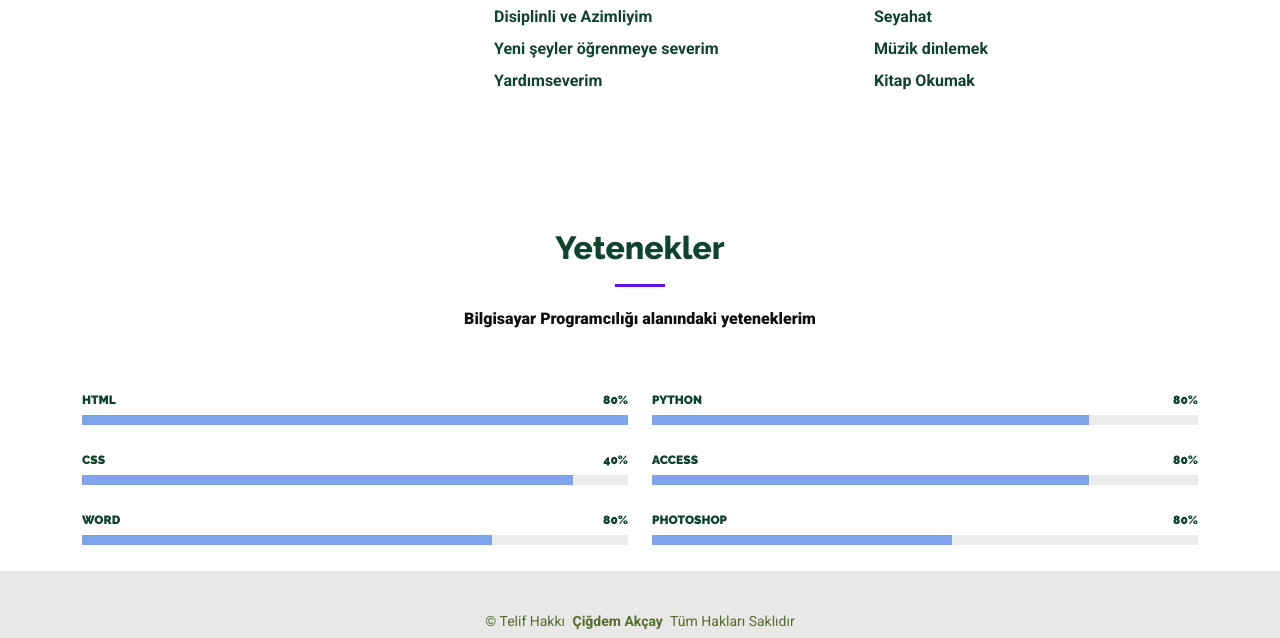
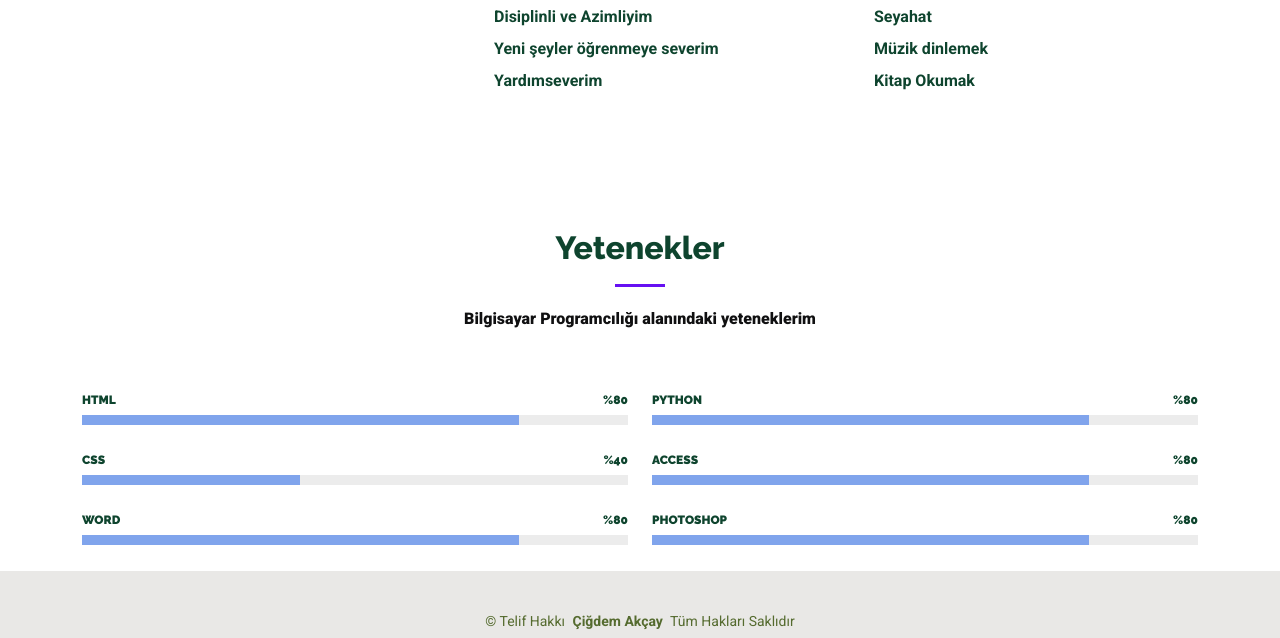
Before and after one commit to cancigdem/web_projem, a plain HTML site: page hakkimda_turkce.html in a window 1280 px wide. Shown: the part 813-1451 px from the top of the page. Drawn offline with Linux system fonts and the light colour scheme.

Commit message:
yetenekler kısmı düzenlendi

```diff
--- a/hakkimda_turkce.html
+++ b/hakkimda_turkce.html
@@ -156,23 +156,23 @@
           <div class="col-lg-6">
 
             <div class="progress">
-              <span class="skill"><span style="color: #0e442e;"><b>HTML</b></span> <i class="val"><b style="color: #0e442e;">80%</b></i></span>
+              <span class="skill"><span style="color: #0e442e;"><b>HTML</b></span> <i class="val"><b style="color: #0e442e;">%80</b></i></span>
               <div class="progress-bar-wrap">
-                <div class="progress-bar" role="progressbar" aria-valuenow="100" aria-valuemin="0" aria-valuemax="100"></div>
+                <div class="progress-bar" role="progressbar" aria-valuenow="80" aria-valuemin="0" aria-valuemax="100"></div>
               </div>
             </div><!-- End Skills Item -->
 
             <div class="progress">
-              <span class="skill"><span style="color: #0e442e;"><b>CSS</b></span> <i class="val"><b style="color: #0e442e;">40%</b></i></span>
+              <span class="skill"><span style="color: #0e442e;"><b>CSS</b></span> <i class="val"><b style="color: #0e442e;">%40</b></i></span>
               <div class="progress-bar-wrap">
-                <div class="progress-bar" role="progressbar" aria-valuenow="90" aria-valuemin="0" aria-valuemax="100"></div>
+                <div class="progress-bar" role="progressbar" aria-valuenow="40" aria-valuemin="0" aria-valuemax="100"></div>
               </div>
             </div><!-- End Skills Item -->
 
             <div class="progress">
-              <span class="skill"><span style="color: #0e442e;"><b>Word</b></span> <i class="val"><b style="color: #0e442e;">80%</b></i></span>
+              <span class="skill"><span style="color: #0e442e;"><b>Word</b></span> <i class="val"><b style="color: #0e442e;">%80</b></i></span>
               <div class="progress-bar-wrap">
-                <div class="progress-bar" role="progressbar" aria-valuenow="75" aria-valuemin="0" aria-valuemax="100"></div>
+                <div class="progress-bar" role="progressbar" aria-valuenow="80" aria-valuemin="0" aria-valuemax="100"></div>
               </div>
             </div><!-- End Skills Item -->
 
@@ -181,23 +181,23 @@
           <div class="col-lg-6">
 
             <div class="progress">
-              <span class="skill"><span style="color: #0e442e;"><b>Python</b></span> <i class="val"><b style="color: #0e442e;">80%</b></i></span>
+              <span class="skill"><span style="color: #0e442e;"><b>Python</b></span> <i class="val"><b style="color: #0e442e;">%80</b></i></span>
               <div class="progress-bar-wrap">
                 <div class="progress-bar" role="progressbar" aria-valuenow="80" aria-valuemin="0" aria-valuemax="100"></div>
               </div>
             </div><!-- End Skills Item -->
 
             <div class="progress">
-              <span class="skill"><span style="color: #0e442e;"><b>Access</b></span> <i class="val"><b style="color: #0e442e;">80%</b></i></span>
+              <span class="skill"><span style="color: #0e442e;"><b>Access</b></span> <i class="val"><b style="color: #0e442e;">%80</b></i></span>
               <div class="progress-bar-wrap">
                 <div class="progress-bar" role="progressbar" aria-valuenow="80" aria-valuemin="0" aria-valuemax="100"></div>
               </div>
             </div><!-- End Skills Item -->
 
             <div class="progress">
-              <span class="skill"><span style="color: #0e442e;"><b>Photoshop</b></span> <i class="val"><b style="color: #0e442e;">80%</b></i></span>
+              <span class="skill"><span style="color: #0e442e;"><b>Photoshop</b></span> <i class="val"><b style="color: #0e442e;">%80</b></i></span>
               <div class="progress-bar-wrap">
-                <div class="progress-bar" role="progressbar" aria-valuenow="55" aria-valuemin="0" aria-valuemax="100"></div>
+                <div class="progress-bar" role="progressbar" aria-valuenow="80" aria-valuemin="0" aria-valuemax="100"></div>
               </div>
             </div><!-- End Skills Item -->
 
```
